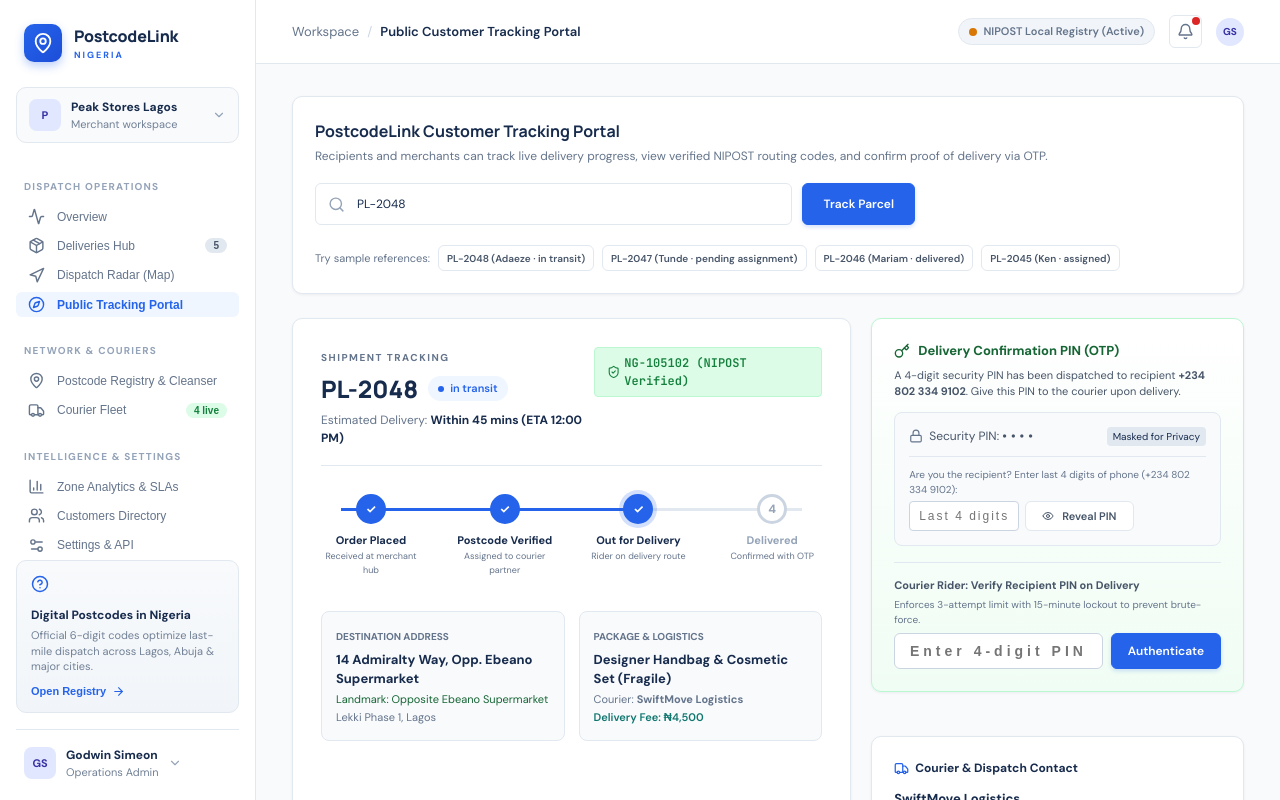
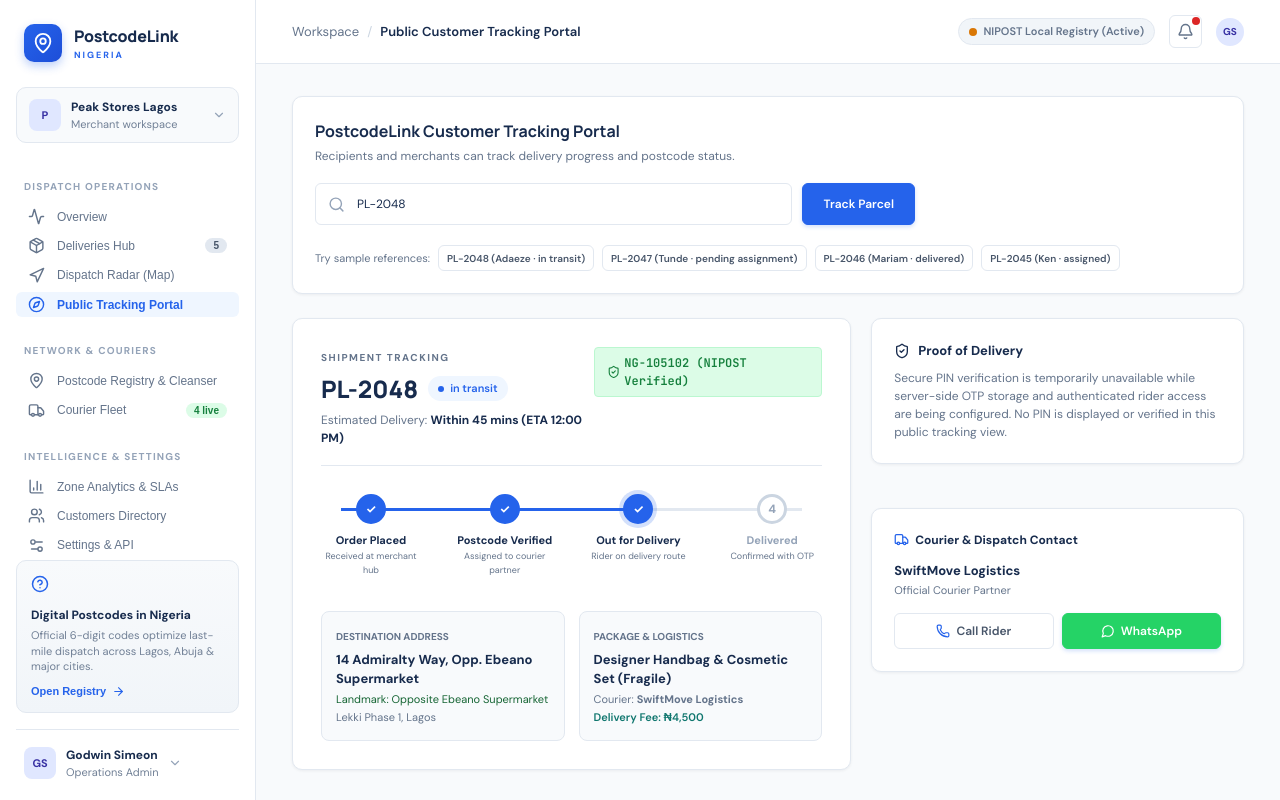
Before and after one commit to gsimeon/postcodelink, a Next.js app: page / in a window 1280 px wide. Both pictures are taken after a click on the button "Public Tracking Portal". Shown: the top 800 px of the page. Built offline with nearby package versions, Linux system fonts and the light colour scheme.

Commit message:
fix: remove public OTP disclosure and client-side verification

```diff
--- a/components/TrackingPortalTab.tsx
+++ b/components/TrackingPortalTab.tsx
@@ -26,24 +26,14 @@ import {
 interface TrackingPortalTabProps {
   deliveries: Delivery[];
   settings: AppSettings;
-  onVerifyOtp: (deliveryId: string, otp: string) => { success: boolean; message: string; remainingAttempts?: number };
 }
 
 export function TrackingPortalTab({
   deliveries,
   settings,
-  onVerifyOtp,
 }: TrackingPortalTabProps) {
   const [trackingInput, setTrackingInput] = useState("PL-2048");
   const [searchedRef, setSearchedRef] = useState("PL-2048");
-  const [enteredOtp, setEnteredOtp] = useState("");
-  const [otpNotice, setOtpNotice] = useState<{ type: "success" | "error"; text: string } | null>(null);
-  const [copiedOtp, setCopiedOtp] = useState(false);
-
-  // P0 Security: OTP masking & identity challenge
-  const [isPinRevealed, setIsPinRevealed] = useState(false);
-  const [phoneChallenge, setPhoneChallenge] = useState("");
-  const [challengeError, setChallengeError] = useState("");
 
   const delivery = deliveries.find(
     (d) => d.id.toLowerCase() === searchedRef.trim().toLowerCase()
@@ -52,42 +42,6 @@ export function TrackingPortalTab({
   const handleSearch = (e: React.FormEvent) => {
     e.preventDefault();
     setSearchedRef(trackingInput.trim());
-    setOtpNotice(null);
-    setIsPinRevealed(false);
-    setPhoneChallenge("");
-    setChallengeError("");
-  };
-
-  const handleCopyOtp = (code: string) => {
-    navigator.clipboard.writeText(code);
-    setCopiedOtp(true);
-    setTimeout(() => setCopiedOtp(false), 2000);
-  };
-
-  // Challenge verification: verify recipient owns this parcel before revealing the PIN
-  const handleRevealPin = (e: React.FormEvent) => {
-    e.preventDefault();
-    if (!delivery) return;
-    const cleanPhone = delivery.recipientPhone.replace(/\D/g, "");
-    const lastFour = cleanPhone.slice(-4);
-    if (phoneChallenge.trim() === lastFour) {
-      setIsPinRevealed(true);
-      setChallengeError("");
-    } else {
-      setChallengeError("Last 4 digits did not match recipient phone.");
-    }
-  };
-
-  const handleConfirmOtp = (e: React.FormEvent) => {
-    e.preventDefault();
-    if (!delivery) return;
-    const res = onVerifyOtp(delivery.id, enteredOtp.trim());
-    if (res.success) {
-      setOtpNotice({ type: "success", text: res.message });
-      setEnteredOtp("");
-    } else {
-      setOtpNotice({ type: "error", text: res.message });
-    }
   };
 
   // Tracking steps
@@ -120,7 +74,7 @@ export function TrackingPortalTab({
           <div>
             <h2>PostcodeLink Customer Tracking Portal</h2>
             <p>
-              Recipients and merchants can track live delivery progress, view verified NIPOST routing codes, and confirm proof of delivery via OTP.
+              Recipients and merchants can track delivery progress and postcode status.
             </p>
           </div>
         </div>
@@ -153,10 +107,6 @@ export function TrackingPortalTab({
               onClick={() => {
                 setTrackingInput(d.id);
                 setSearchedRef(d.id);
-                setOtpNotice(null);
-                setIsPinRevealed(false);
-                setPhoneChallenge("");
-                setChallengeError("");
               }}
             >
               {d.id} ({d.recipientName.split(" ")[0]} · {d.status.replace("_", " ")})
@@ -301,156 +251,19 @@ export function TrackingPortalTab({
 
           {/* Right Column: Protected Security PIN & Courier Contact */}
           <div style={{ display: "flex", flexDirection: "column", gap: "20px" }}>
-            {/* P0 Security: Protected Proof of Delivery PIN (OTP) Card */}
-            <section
-              className="panel"
-              style={{
-                background: "linear-gradient(180deg, #ffffff, #f0fdf4)",
-                border: "1px solid #bbf7d0",
-              }}
-            >
-              <div style={{ display: "flex", alignItems: "center", gap: "8px", color: "#166534", fontWeight: 700, fontSize: "13px", marginBottom: "6px" }}>
-                <Key size={16} /> Delivery Confirmation PIN (OTP)
+            {/* POD remains disabled until backed by authenticated server-side storage. */}
+            <section className="panel">
+              <div style={{ display: "flex", alignItems: "center", gap: "8px", fontWeight: 700, fontSize: "13px", marginBottom: "8px" }}>
+                <ShieldCheck size={16} /> Proof of Delivery
               </div>
-              <p style={{ fontSize: "11px", color: "#475569", margin: "0 0 12px", lineHeight: 1.5 }}>
-                A 4-digit security PIN has been dispatched to recipient <b>{maskedPhone}</b>. Give this PIN to the courier upon delivery.
-              </p>
-
               {delivery.podVerified ? (
-                <div style={{ background: "#dcfce7", border: "1px solid #86efac", color: "#166534", padding: "12px", borderRadius: "8px", textAlign: "center", fontWeight: 700, fontSize: "13px" }}>
-                  ✓ Proof of Delivery Verified
-                  <div style={{ fontSize: "10px", fontWeight: 400, marginTop: "2px" }}>
-                    {delivery.podNote || "Authenticated via OTP"}
-                  </div>
-                </div>
-              ) : isPinRevealed ? (
-                /* Authenticated PIN View */
-                <div style={{ background: "#ffffff", border: "2px dashed #86efac", borderRadius: "8px", padding: "16px", textAlign: "center" }}>
-                  <div style={{ fontSize: "10px", color: "#64748b", letterSpacing: "1px", fontWeight: 700, textTransform: "uppercase" }}>
-                    CONFIRMATION PIN (AUTHENTICATED)
-                  </div>
-                  <div
-                    style={{
-                      fontFamily: "'JetBrains Mono', monospace",
-                      fontSize: "30px",
-                      fontWeight: 800,
-                      letterSpacing: "8px",
-                      color: "#166534",
-                      margin: "6px 0",
-                    }}
-                  >
-                    {delivery.otp || "4821"}
-                  </div>
-                  <div style={{ display: "flex", gap: "6px", justifyContent: "center" }}>
-                    <button
-                      type="button"
-                      className="outline"
-                      style={{ height: "26px", fontSize: "11px", padding: "0 8px" }}
-                      onClick={() => handleCopyOtp(delivery.otp || "4821")}
-                    >
-                      {copiedOtp ? <Check size={12} color="#16a34a" /> : <Copy size={12} />} Copy PIN
-                    </button>
-                    <button
-                      type="button"
-                      className="outline"
-                      style={{ height: "26px", fontSize: "11px", padding: "0 8px" }}
-                      onClick={() => setIsPinRevealed(false)}
-                    >
-                      <EyeOff size={12} /> Hide
-                    </button>
-                  </div>
+                <div style={{ background: "#dcfce7", border: "1px solid #86efac", color: "#166534", padding: "12px", borderRadius: "8px", fontWeight: 700, fontSize: "13px" }}>
+                  Proof of Delivery marked as verified
                 </div>
               ) : (
-                /* Masked Public View with Identity Challenge */
-                <div style={{ background: "#f8fafc", border: "1px solid var(--line)", borderRadius: "8px", padding: "14px" }}>
-                  <div style={{ display: "flex", alignItems: "center", justifyContent: "space-between" }}>
-                    <div style={{ display: "flex", alignItems: "center", gap: "6px", fontSize: "12px", color: "#475569" }}>
-                      <Lock size={14} color="#64748b" />
-                      <span>Security PIN: <b style={{ letterSpacing: "4px" }}>••••</b></span>
-                    </div>
-                    <span style={{ fontSize: "10px", background: "#e2e8f0", padding: "2px 6px", borderRadius: "4px" }}>
-                      Masked for Privacy
-                    </span>
-                  </div>
-
-                  <form onSubmit={handleRevealPin} style={{ marginTop: "10px", borderTop: "1px solid #e2e8f0", paddingTop: "10px" }}>
-                    <label style={{ fontSize: "10px", color: "#64748b", display: "block", marginBottom: "4px" }}>
-                      Are you the recipient? Enter last 4 digits of phone ({maskedPhone}):
-                    </label>
-                    <div style={{ display: "flex", gap: "6px" }}>
-                      <input
-                        type="password"
-                        maxLength={4}
-                        placeholder="Last 4 digits"
-                        value={phoneChallenge}
-                        onChange={(e) => setPhoneChallenge(e.target.value)}
-                        style={{
-                          width: "110px",
-                          height: "30px",
-                          border: "1px solid #cbd5e1",
-                          borderRadius: "4px",
-                          textAlign: "center",
-                          fontSize: "12px",
-                          letterSpacing: "2px",
-                        }}
-                      />
-                      <button type="submit" className="outline" style={{ height: "30px", fontSize: "11px" }}>
-                        <Eye size={12} /> Reveal PIN
-                      </button>
-                    </div>
-                    {challengeError && (
-                      <div style={{ fontSize: "10px", color: "#dc2626", marginTop: "4px" }}>
-                        {challengeError}
-                      </div>
-                    )}
-                  </form>
-                </div>
-              )}
-
-              {/* Courier Rider OTP Verification Form (with attempt limits) */}
-              {!delivery.podVerified && (
-                <form onSubmit={handleConfirmOtp} style={{ marginTop: "16px", borderTop: "1px solid #e2e8f0", paddingTop: "14px" }}>
-                  <label style={{ fontSize: "11px", fontWeight: 700, color: "#475569", display: "block", marginBottom: "4px" }}>
-                    Courier Rider: Verify Recipient PIN on Delivery
-                  </label>
-                  <small style={{ fontSize: "10px", color: "#64748b", display: "block", marginBottom: "6px" }}>
-                    Enforces 3-attempt limit with 15-minute lockout to prevent brute-force.
-                  </small>
-                  <div style={{ display: "flex", gap: "8px" }}>
-                    <input
-                      type="text"
-                      maxLength={4}
-                      placeholder="Enter 4-digit PIN"
-                      value={enteredOtp}
-                      onChange={(e) => setEnteredOtp(e.target.value)}
-                      style={{
-                        flex: 1,
-                        height: "36px",
-                        border: "1px solid #cbd5e1",
-                        borderRadius: "6px",
-                        textAlign: "center",
-                        fontSize: "14px",
-                        fontWeight: 700,
-                        letterSpacing: "4px",
-                      }}
-                    />
-                    <button type="submit" className="primary" style={{ height: "36px" }}>
-                      Authenticate
-                    </button>
-                  </div>
-                  {otpNotice && (
-                    <div
-                      style={{
-                        marginTop: "8px",
-                        fontSize: "11px",
-                        color: otpNotice.type === "success" ? "#16a34a" : "#dc2626",
-                        fontWeight: 600,
-                      }}
-                    >
-                      {otpNotice.text}
-                    </div>
-                  )}
-                </form>
+                <p style={{ fontSize: "12px", color: "#64748b", lineHeight: 1.5, margin: 0 }}>
+                  Secure PIN verification is temporarily unavailable while server-side OTP storage and authenticated rider access are being configured. No PIN is displayed or verified in this public tracking view.
+                </p>
               )}
             </section>
 
```
